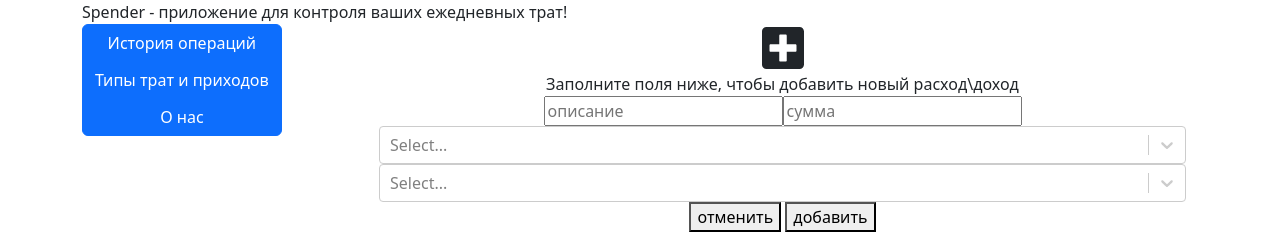
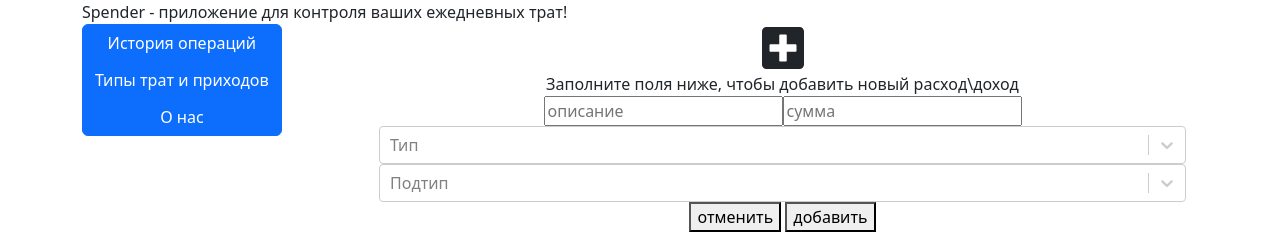
Before and after one commit to Ustingit/spender, a React (Create React App) app: page / in a window 1280 px wide. Both pictures are taken after a click on the link 782 px from the left and 60 px from the top of the page. Shown: the top 235 px of the page. Built offline with nearby package versions, Linux system fonts and the light colour scheme.

Commit message:
updated todo, tried to customize dropdowns

```diff
--- a/src/App.js
+++ b/src/App.js
@@ -15,8 +15,10 @@
 /*
 TODO:
 
-1) add spend
-2) edit spend
+1) edit spend
+2) move data to api
+3) add redux
+4) add graphics of spends
 
 */
 
--- a/src/Components/Spends/AddSpendWrapper.js
+++ b/src/Components/Spends/AddSpendWrapper.js
@@ -4,6 +4,15 @@
 import Select from 'react-select';
 import { spendTypeOptions } from '../../Data/Spends';
 import { HIGH_LEVEL_TYPE_COSTS, HIGH_LEVEL_TYPE_INCOME, incomeTypesSelectorData, costsTypesSelectorData } from '../../Data/Types';
+
+const customStyles = {
+    menu: () => ({
+      width: 200
+    }),
+    control: () => ({
+      width: 200
+    }),
+} // styles={customStyles}
 
 export class AddSpendWrapper extends React.Component {
     constructor(props) {
@@ -109,8 +118,8 @@
                         <div>
                             <input type="text" value={this.state.description} onChange={ this.setDescription.bind(this) } placeholder="описание" />
                             <input type="text" value={this.state.sum} onChange={ this.setSum.bind(this) } placeholder="сумма" />
-                            <Select options={spendTypeOptions} onChange={ this.handleTypeChange } />
-                            <Select options={ this.state.subTypeOptions } onChange={ this.handleSubTypeChange } />
+                            <Select options={spendTypeOptions} onChange={ this.handleTypeChange } width='100px' noOptionsMessage={() => "типы отсутствуют"} placeholder='Тип' />
+                            <Select options={ this.state.subTypeOptions } onChange={ this.handleSubTypeChange } noOptionsMessage={() => "нет конкретных типов"} placeholder='Подтип' />
                         </div>
                         <div>
                             <button onClick={ this.hideModal.bind(this) } >отменить</button>&nbsp;
```
